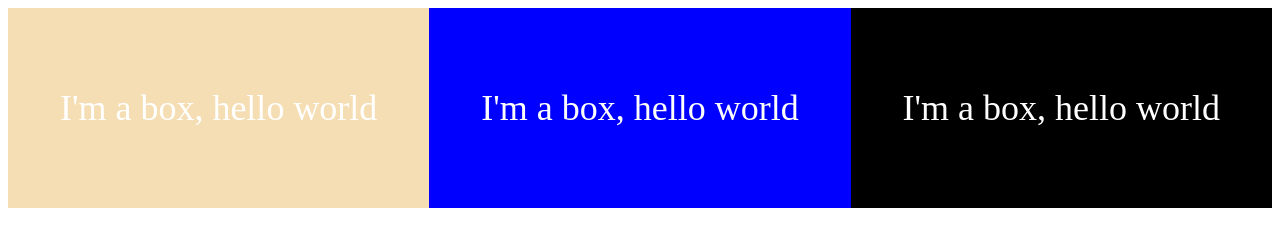
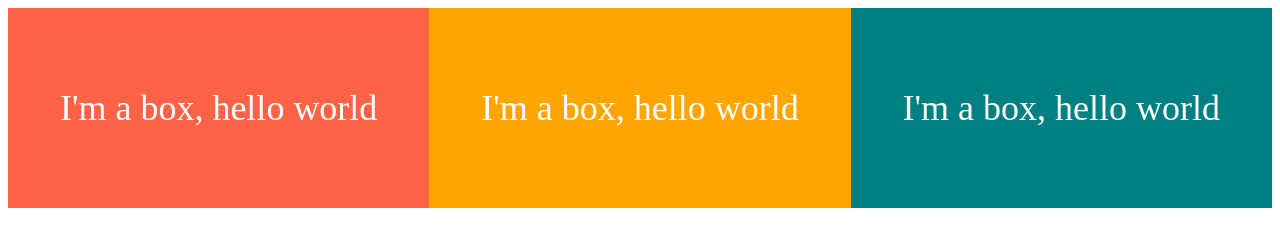
Before and after one commit to Kronii1/CSS_Layout_MasterClass, a website built with Vite: page FlexBox/css-layout-masterclass/index.html in a window 1280 px wide. Built offline with nearby package versions, Linux system fonts and the light colour scheme.

Commit message:
2.10 flex shrink before study fix color

```diff
--- a/FlexBox/css-layout-masterclass/styles/style.css
+++ b/FlexBox/css-layout-masterclass/styles/style.css
@@ -15,16 +15,16 @@
 }
 
 .box:first-child {
-  background-color: wheat;
+  background-color: tomato;
   flex-grow: 1;
 }
 
 .box:nth-child(2) {
-  background-color: blue;
+  background-color: orange;
   flex-grow: 1;
 }
 
 .box:last-child {
-  background-color: black;
+  background-color: teal;
   flex-grow: 1;
 }
```
